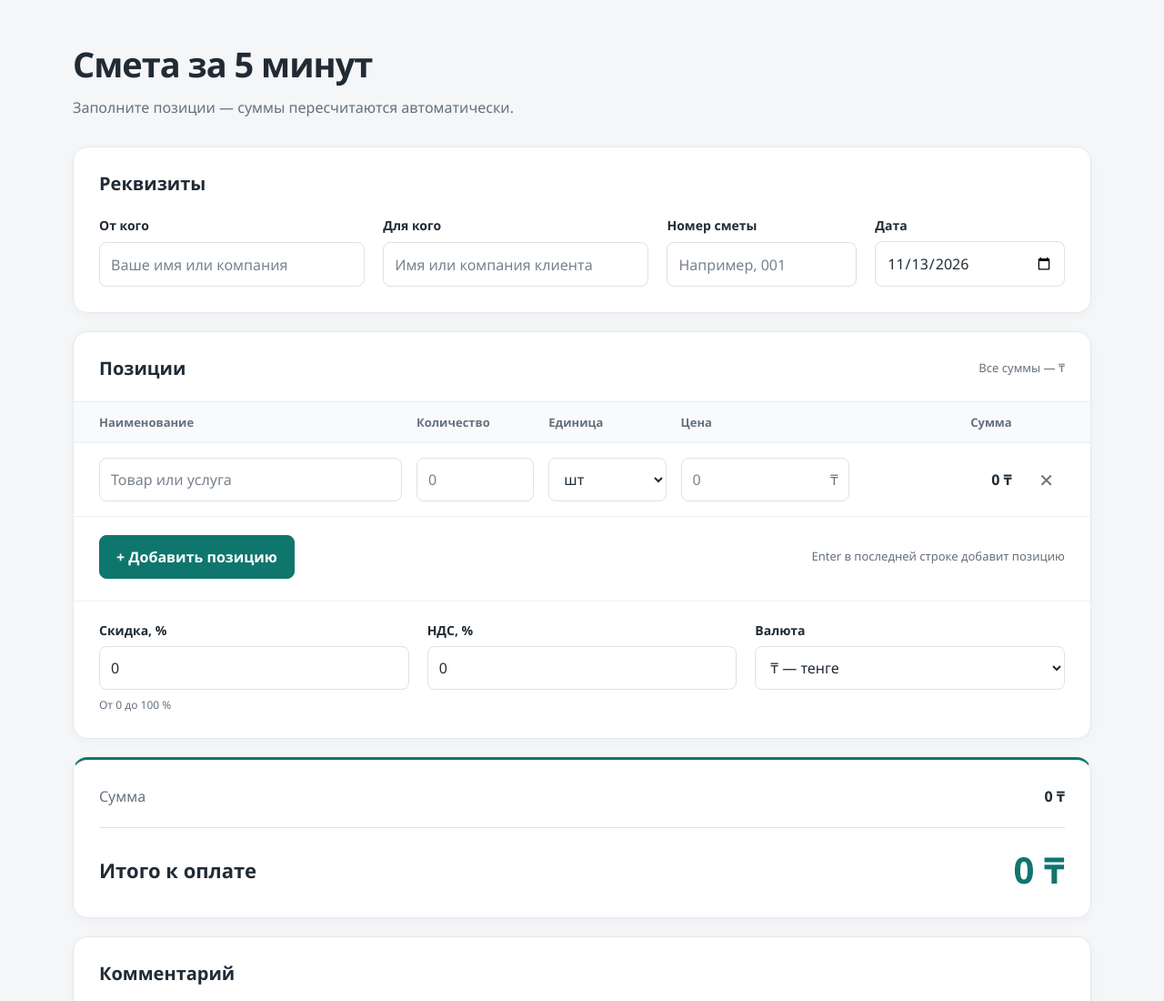
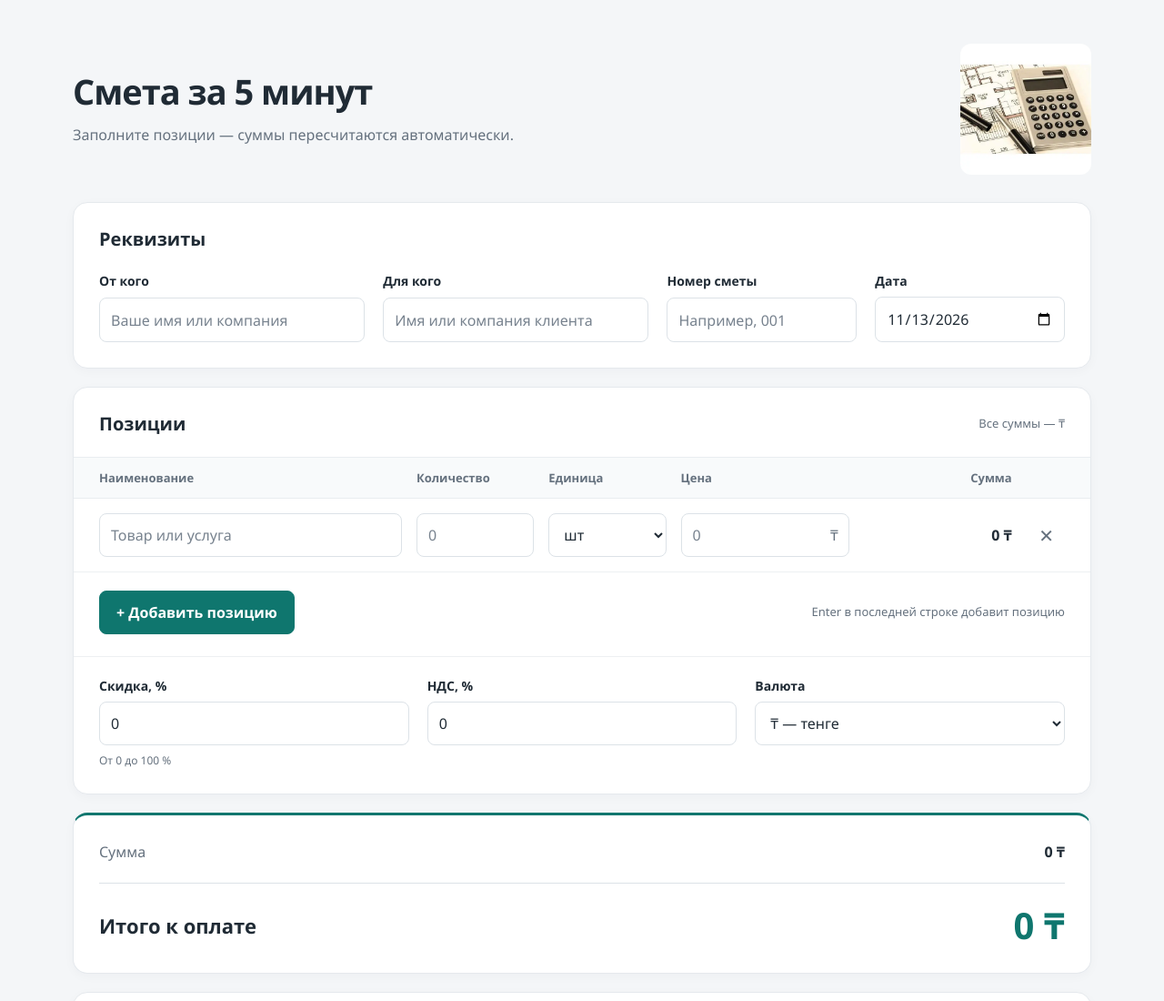
Before and after one commit to DaniyarZhussupbayev/smeta, a plain HTML site: page index.html in a window 1280 px wide. Shown: the top 1100 px of the page at 91% size. Drawn offline with Linux system fonts and the light colour scheme.

Commit message:
Добавить ВИД СМЕТЫ

```diff
--- a/index.html
+++ b/index.html
@@ -11,8 +11,11 @@
   <body>
     <main class="page">
       <header class="page-header">
-        <h1>Смета за 5 минут</h1>
-        <p>Заполните позиции — суммы пересчитаются автоматически.</p>
+        <div>
+          <h1>Смета за 5 минут</h1>
+          <p>Заполните позиции — суммы пересчитаются автоматически.</p>
+        </div>
+        <img class="page-header-image" src="OIP.webp" alt="Калькулятор и ручки на чертеже" width="474" height="474">
       </header>
       <header class="print-only print-header">
         <h1 id="print-title"></h1>
--- a/styles.css
+++ b/styles.css
@@ -78,7 +78,18 @@ textarea:focus {
 }
 
 .page-header {
+  display: grid;
+  grid-template-columns: minmax(0, 1fr) auto;
+  align-items: center;
+  gap: 24px;
   margin-bottom: 30px;
+}
+
+.page-header-image {
+  display: block;
+  width: clamp(80px, 20vw, 144px);
+  height: auto;
+  border-radius: 12px;
 }
 
 h1,
@@ -517,6 +528,7 @@ textarea {
   }
 
   .page-header {
+    gap: 12px;
     margin-bottom: 24px;
   }
 
```
Also changed, not shown: OIP (1).webp (added), OIP.webp (added), 1 other file.
